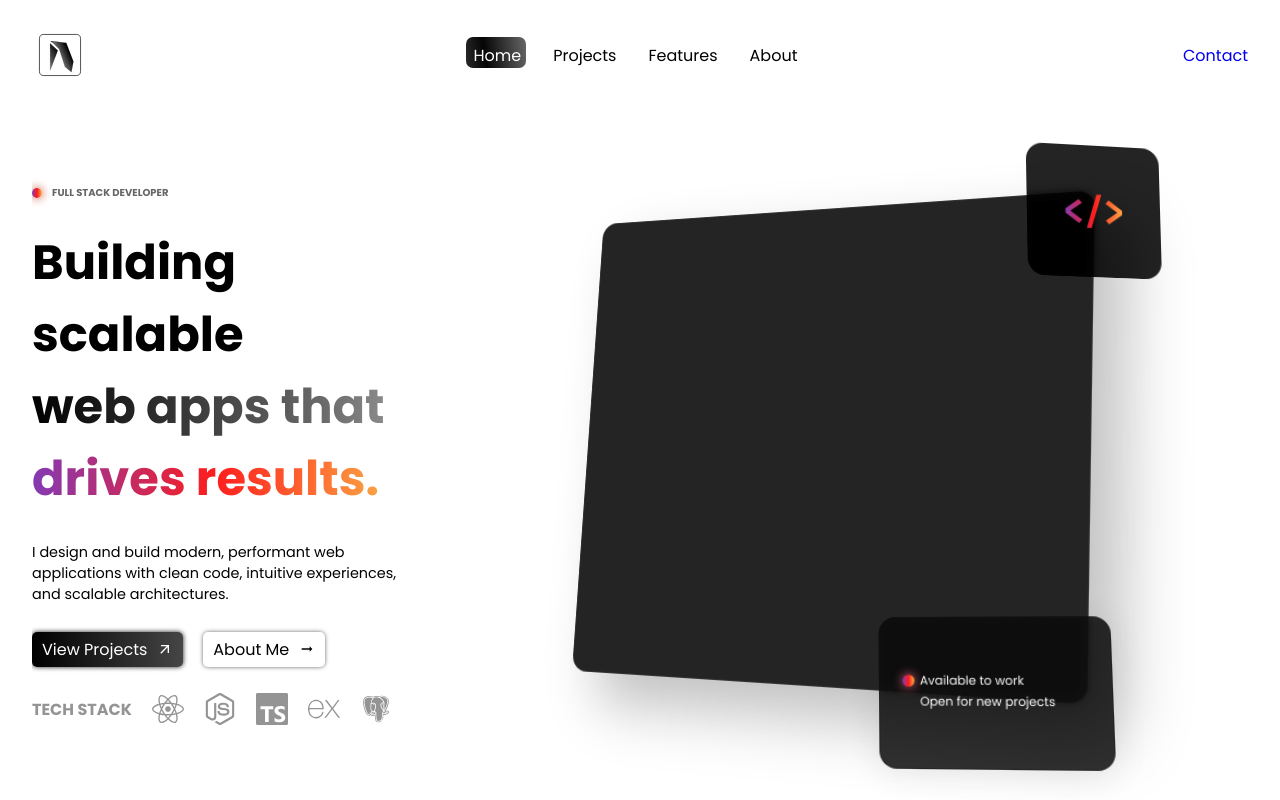
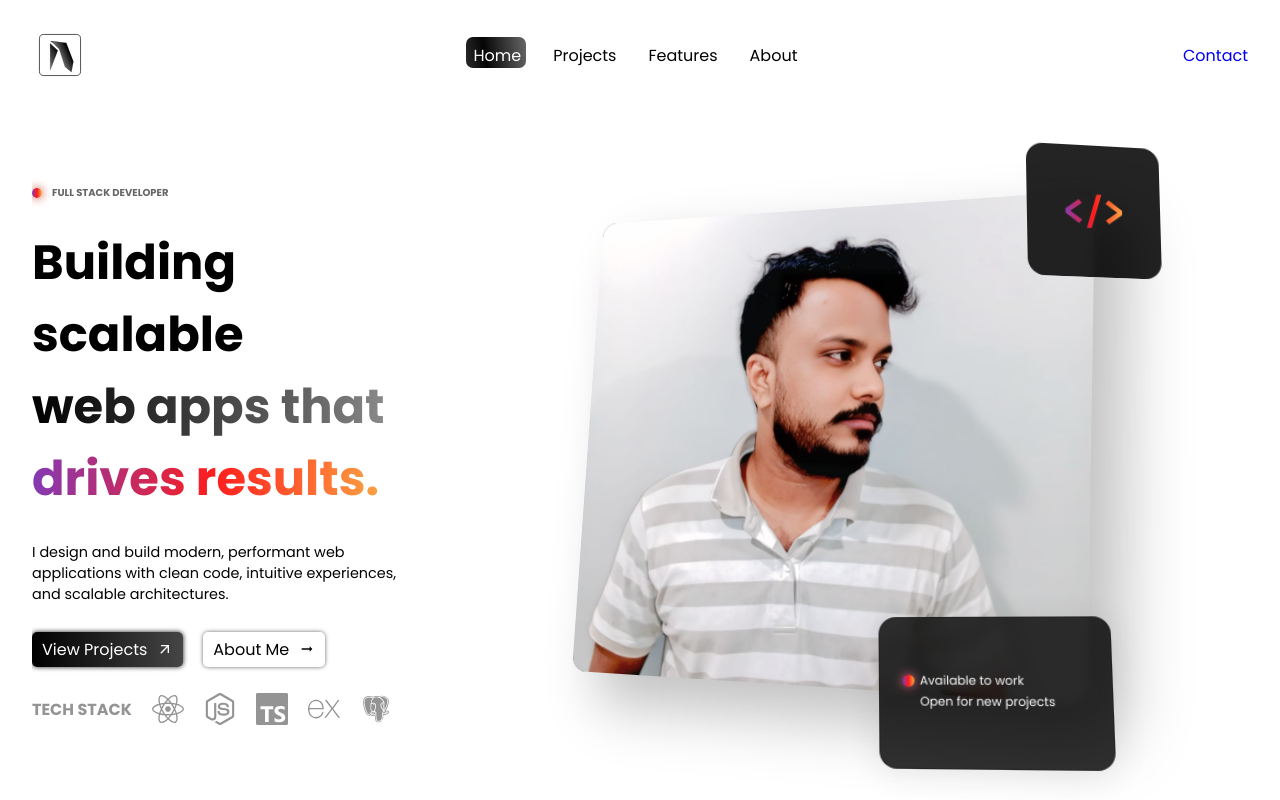
Before and after one commit to arslantauseef/arslantauseef.dev, a React (Vite) app: page /home in a window 1280 px wide. Built offline with nearby package versions, Linux system fonts and the light colour scheme.

Commit message:
#2 commit

```diff
--- a/src/components/layout/middle/home/sections/hero/styles/right/screen/hero.right.screen.module.css
+++ b/src/components/layout/middle/home/sections/hero/styles/right/screen/hero.right.screen.module.css
@@ -2,14 +2,14 @@
   position: absolute;
   width: min(62%, 720px);
   height: min(70%, 620px);
+  aspect-ratio: 16 / 10;
+  overflow: hidden;
   left: 50%;
   top: 48%;
   z-index: 2;
   transform: translate(-50%, -50%) rotateY(-18deg) rotateX(8deg);
   border-radius: 20px;
   animation: screenFloatingEffect 5s ease-in-out infinite;
-
-
 
   background: #000000;
   background: -webkit-linear-gradient(
@@ -33,8 +33,6 @@
     30px 30px 60px rgba(0, 0, 0, 0.25),
     inset 0 0 0 1px rgba(255, 255, 255, 0.08);
 
-
-
   /* Glasmorphish Effect */
   background: rgba(0, 0, 0, 0.86);
   border-radius: 16px;
@@ -53,3 +51,10 @@
     transform: translate(-50%, -50%) rotateY(-18deg) rotateX(8deg);
   }
 }
+
+.screen img {
+  width: 100%;
+  height: 100%;
+  object-fit: cover;
+  object-position: center 30%;
+}
--- a/src/components/layout/middle/home/sections/hero/tsx/Hero.tsx
+++ b/src/components/layout/middle/home/sections/hero/tsx/Hero.tsx
@@ -6,6 +6,7 @@ import styleLeftPulseEffect from "../styles/left/hero.left.pulseEffect.module.cs
 import styleRightSymbol from "../styles/right/symbol/hero.right.symbol.module.css";
 import { NavLink } from "react-router-dom";
 import { MdArrowOutward, MdArrowRightAlt } from "react-icons/md";
+import DP from "../../../../../../assets/images/Picture.jpeg"
 
 // import image from "../../../../../../assets/images/WhatsApp Image 2026-01-03 at 01.15.34 2.png";
 
@@ -78,19 +79,9 @@ export const Hero = () => {
       <section className={styleRight.right}>
         {/* MAIN SCREEN ELEMENT */}
         <div className={styleRightScreen.screen}>
-          {/* <img src={image} alt="Here supposed to be an image, right?" /> */}
+          <img src={DP} alt="Here supposed to be an image, right?" />
         </div>
-        {/* <div className={styleRightMessage.message}>
-          <div className={styleRightMessage.headingWrapper}>
-            <div className={styleRightMessage.heading}>
-              <div className={styleRightMessagePulseEffect.pulseEffect}></div>
-              <h4>Available to work</h4>
-              <p className={styleRightMessage.displayMessage}>
-                Let's build something great
-              </p>
-            </div>
-          </div>
-        </div> */}
+
         {/* MESSAGE ELEMENT */}
         <RotatingMessages items={messages} />
         {/* CODING ELEMENT */}
```
Also changed, not shown: src/components/assets/images/Picture.jpeg (added), src/components/assets/images/WhatsApp Image 2026-01-03 at 01.15.34 2.png (deleted).
